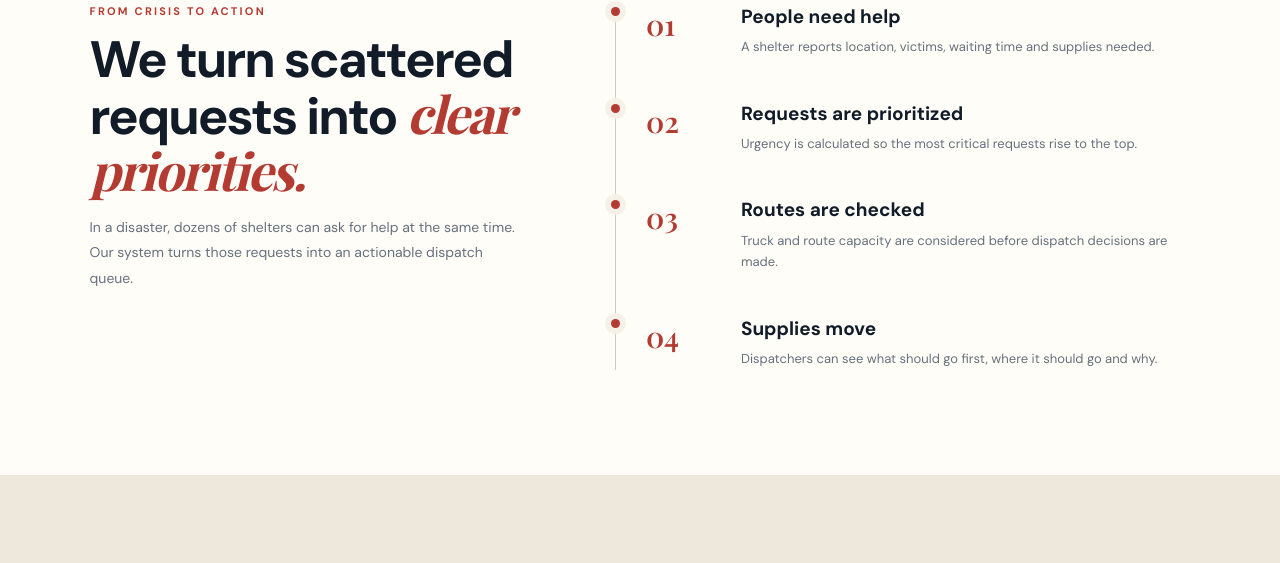
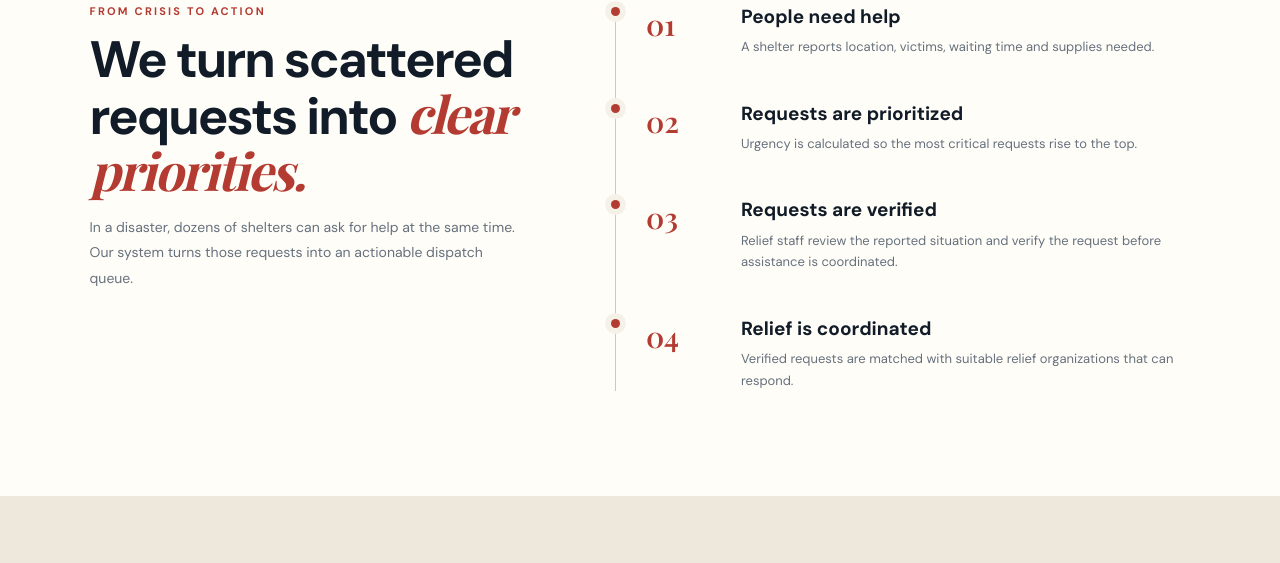
Before and after one commit to Jiya-garg08/Disaster_Management, a plain HTML site: page index.html in a window 1280 px wide. Shown: the part 3175-3738 px from the top of the page. Drawn offline with nearby package versions, Linux system fonts and the light colour scheme.

Commit message:
Update index.html

```diff
--- a/index.html
+++ b/index.html
@@ -873,13 +873,13 @@
                     <div>
 
                         <h3>
-                            Routes are checked
+                            Requests are verified
                         </h3>
 
                         <p>
 
-                            Truck and route capacity are considered
-                            before dispatch decisions are made.
+                            Relief staff review the reported situation
+                            and verify the request before assistance is coordinated.
 
                         </p>
 
@@ -898,13 +898,13 @@
                     <div>
 
                         <h3>
-                            Supplies move
+                            Relief is coordinated
                         </h3>
 
                         <p>
 
-                            Dispatchers can see what should go first,
-                            where it should go and why.
+                            Verified requests are matched with suitable
+                            relief organizations that can respond.
 
                         </p>
 
```
